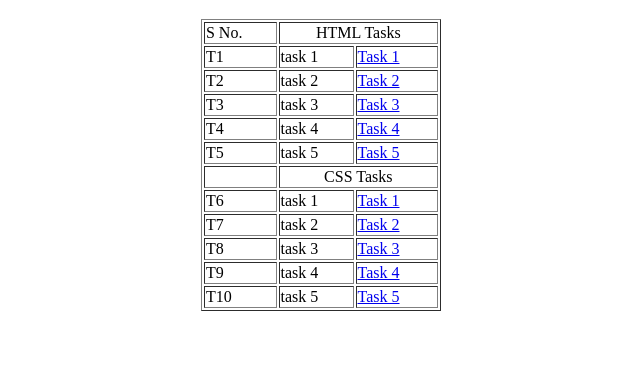
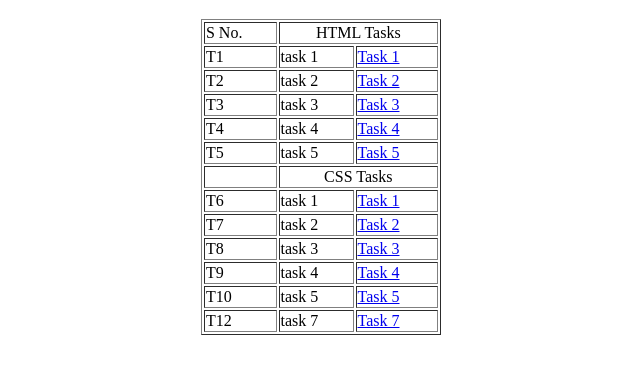
Before and after one commit to aryanpandit1608/MERN, a plain HTML site: page index.html in a window 1280 px wide. Shown: the part 79-452 px from the top of the page, without its empty margins (319-959 px from the left). Drawn offline with Linux system fonts and the light colour scheme.

Commit message:
Update index.html

```diff
--- a/index.html
+++ b/index.html
@@ -111,6 +111,15 @@
                 <a href = "TASKS/2. CSS tasks/task5/index.html" target ="_blank">Task 5</a>
             </td>
         </tr>
+        <tr>
+            <td>T12</td>
+            <td>
+                task 7
+            </td>
+            <td>
+                <a href = "TASKS/2. CSS tasks/task7/index.html" target ="_blank">Task 7</a>
+            </td>
+        </tr>
     </table>
 </body>
 </html>
```
